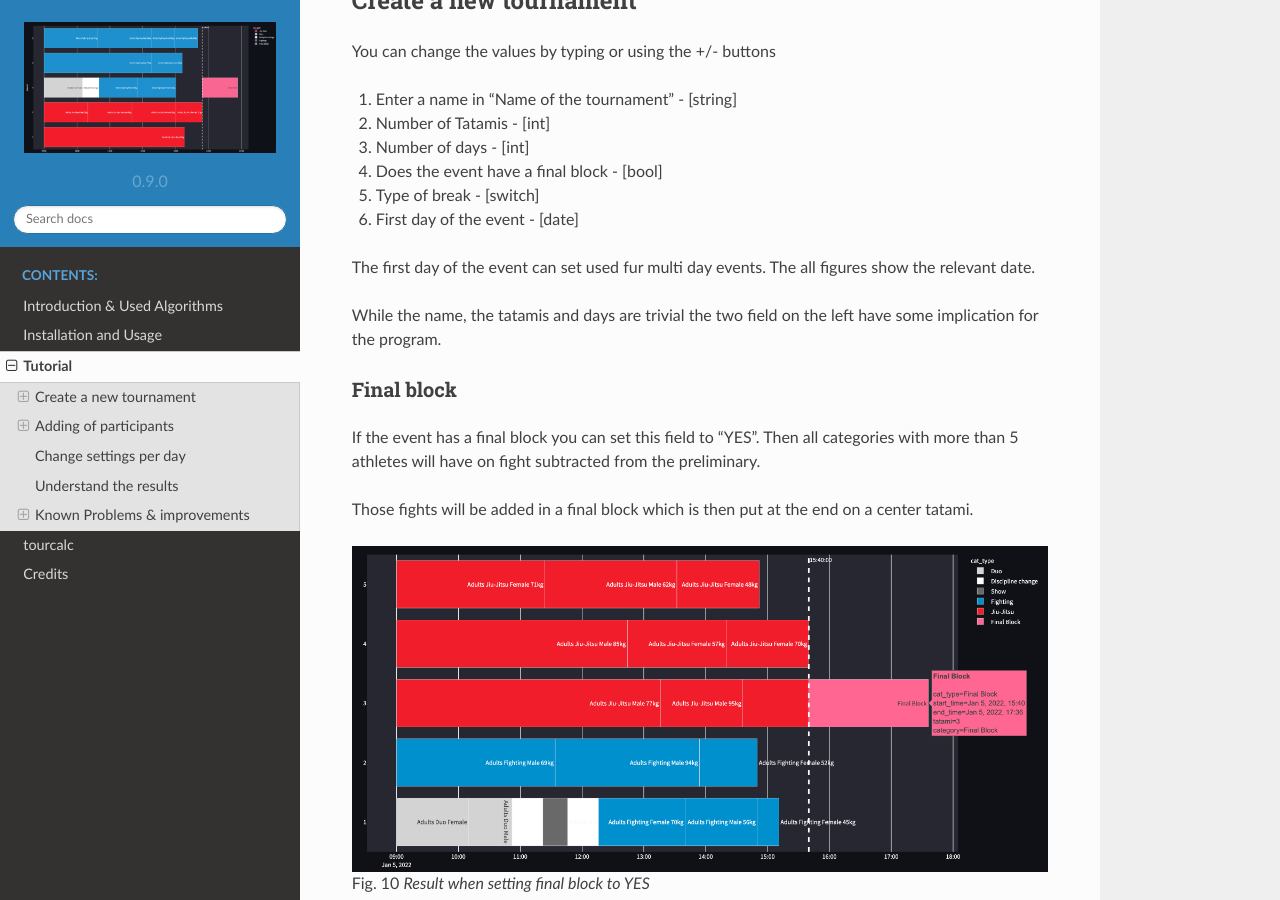
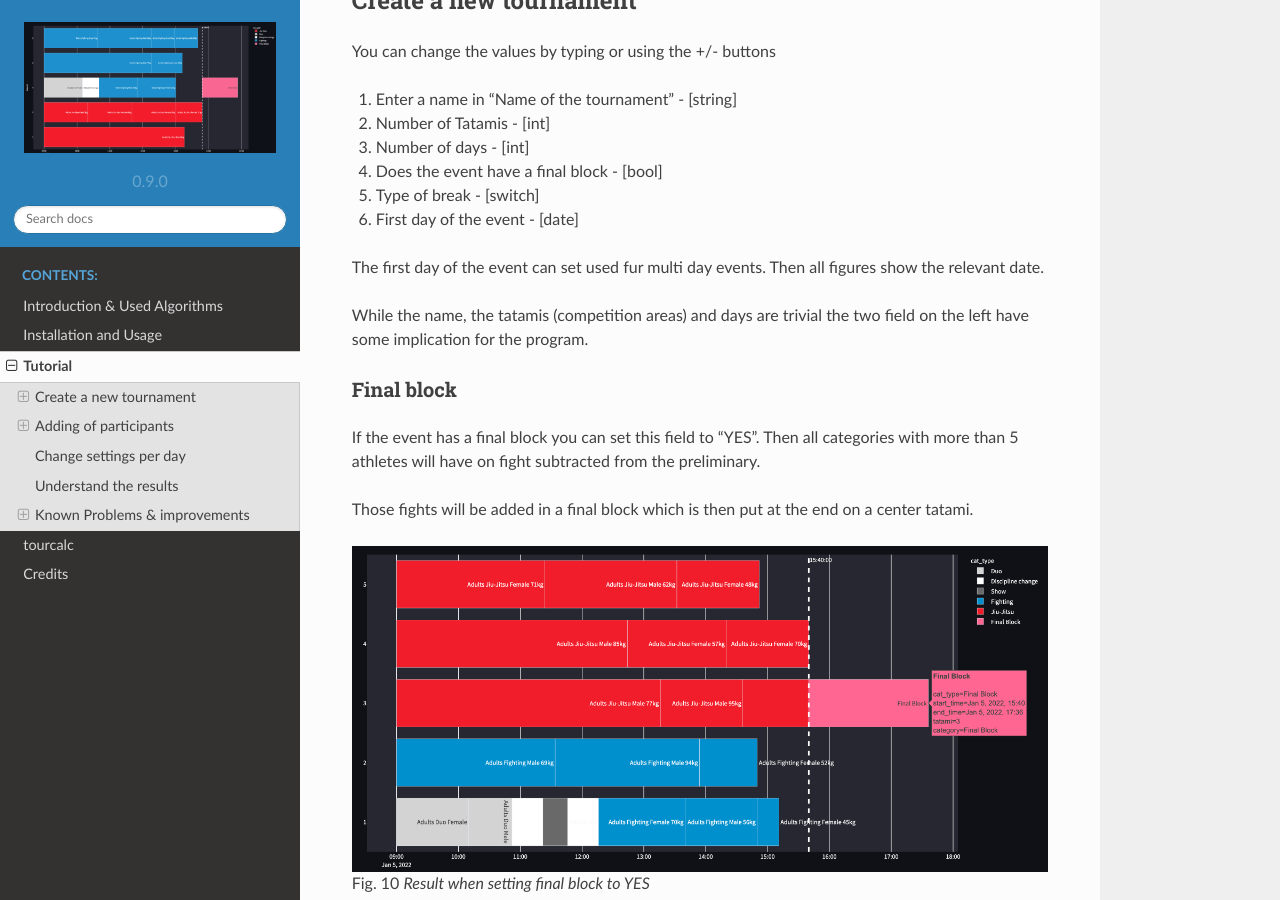
Before and after one commit to ClaudiaBehnke86/TournamentCalculator, a Sphinx documentation site: the page built from docs/source/tutorial.rst, in a window 1280 px wide and 900 px high, scrolled down 736 px. Built offline with Sphinx 7.4.7 and the Read the Docs theme 2.0.0, drawn with Linux system fonts in a browser that asks for light colours.

Commit message:
fixing the documenations

```diff
--- a/docs/source/tutorial.rst
+++ b/docs/source/tutorial.rst
@@ -22,9 +22,9 @@ You can change the values by typing or using the +/- buttons
 #. Type of break - [switch]
 #. First day of the event - [date]
 
-The first day of the event can set used fur multi day events. The all figures show the relevant date.
+The first day of the event can set used fur multi day events. Then all figures show the relevant date.
 
-While the name, the tatamis and days are trivial the two field
+While the name, the tatamis (competition areas) and days are trivial the two field
 on the left have some implication for the program.
 
 
--- a/source/tourcalc.tourcalc.rst
+++ b/source/tourcalc.tourcalc.rst
@@ -13,5 +13,5 @@ Submodules
 .. toctree::
    :maxdepth: 4
 
-   tourcalc.tourcalc.theapp
-   tourcalc.tourcalc.tourcalc
+   tourcalc.theapp
+   tourcalc.tourcalc
```
Also changed, not shown: source/tourcalc.calculator.rst (renamed from source/tourcalc.tourcalc.tourcalc.rst), source/tourcalc.theapp.rst (renamed from source/tourcalc.tourcalc.theapp.rst).
